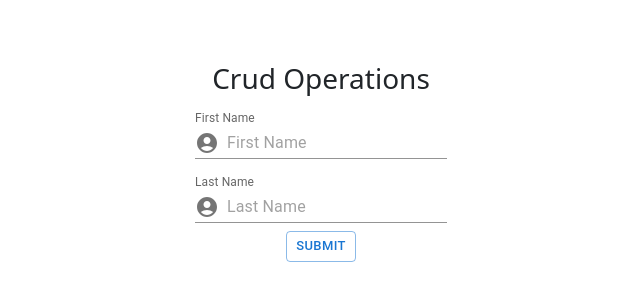
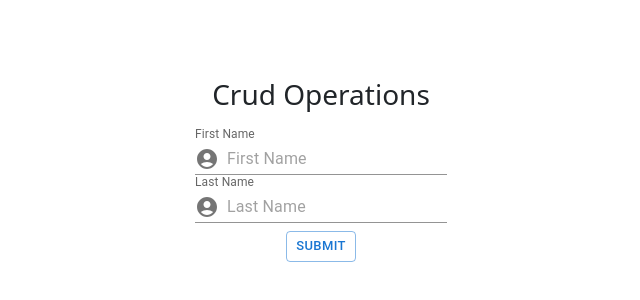
Before and after one commit to AleksaMarjanov/CRUD-with-Mock-Api, a React (Create React App) app: page / in a window 1280 px wide. Shown: the part 238-538 px from the top of the page, without its empty margins (319-959 px from the left). Built offline with nearby package versions, Linux system fonts and the light colour scheme.

Commit message:
updated mockapi/styling

```diff
--- a/src/App.css
+++ b/src/App.css
@@ -1,7 +1,48 @@
 .main {
   height: 100vh;
   display: flex;
+  flex-direction: column;
   justify-content: center;
   align-items: center;
   flex-direction: column;
 }
+
+.datagrid {
+  display: flex;
+  width: 100%;
+  /* height: 100%; */
+  flex-direction: column;
+  align-items: center;
+  justify-content: center;
+  min-height: screen;
+}
+
+.createMenu {
+  display: flex;
+  align-items: center;
+  justify-content: center;
+  flex-direction: column;
+  margin-top: 1rem;
+}
+
+.create-menu-items {
+  display: flex;
+  align-items: center;
+  justify-content: center;
+  flex-direction: column;
+}
+
+.readMenu {
+  display: flex;
+  align-items: center;
+  justify-content: center;
+  flex-direction: column;
+  width: 910px;
+}
+
+@media screen and (max-width: 480px) {
+  .readMenu {
+    width: 70%;
+    overflow: hidden;
+  }
+}
--- a/src/App.js
+++ b/src/App.js
@@ -8,9 +8,9 @@ function App() {
   return (
     <div className="main">
       <Routes>
-        <Route path="/" element={<Create />} />
-        <Route path="read" exact element={<Read />} />
-        <Route path="update" exact element={<Update />} />
+        <Route path="/" element={<Create />} className="datagrid"/>
+        <Route path="read" exact element={<Read />} className="datagrid"/>
+        <Route path="update" exact element={<Update />} className="datagrid"/>
       </Routes>
     </div>
   );
--- a/src/components/create/Create.jsx
+++ b/src/components/create/Create.jsx
@@ -23,7 +23,7 @@ const Create = () => {
 
   const sendDataToAPI = () => {
     axios
-      .post(`https://6277c8b22f94a1d7061233cb.mockapi.io/Crud`, {
+      .post(`https://6325d71d4cd1a2834c458ea8.mockapi.io/CrudApp`, {
         firstName,
         lastName,
       })
@@ -33,9 +33,10 @@ const Create = () => {
   };
 
   return (
-    <>
+    <div className="createMenu">
       <h3> Crud Operations</h3>
       <Box sx={{ "& > :not(style)": { m: 1 } }}>
+      <div className="create-menu-items">
         <FormControl variant="standard">
           <InputLabel htmlFor="firstName">First Name</InputLabel>
           <Input
@@ -50,8 +51,8 @@ const Create = () => {
             }
           />
         </FormControl>
-      </Box>
-      <Box sx={{ "& > :not(style)": { m: 1 } }}>
+        {/* </Box> */}
+        {/* <Box sx={{ "& > :not(style)": { m: 1 } }}> */}
         <FormControl variant="standard">
           <InputLabel htmlFor="firstName">Last Name</InputLabel>
           <Input
@@ -66,11 +67,13 @@ const Create = () => {
             }
           />
         </FormControl>
+
+      </div>
       </Box>
       <Button onClick={sendDataToAPI} variant="outlined" size="small">
         Submit
       </Button>
-    </>
+    </div>
   );
 };
 
--- a/src/components/read/Read.jsx
+++ b/src/components/read/Read.jsx
@@ -2,6 +2,7 @@ import React, { useEffect, useState } from "react";
 import "bootstrap/dist/css/bootstrap.min.css";
 import { DataGrid } from "@mui/x-data-grid";
 import axios from "axios";
+import '../../App.css';
 // import Button from "@mui/material/Button";
 import IconButton from "@mui/material/IconButton";
 import DeleteIcon from "@mui/icons-material/Delete";
@@ -14,7 +15,7 @@ const Read = () => {
 
   useEffect(() => {
     axios
-      .get(`https://6277c8b22f94a1d7061233cb.mockapi.io/Crud`)
+      .get(`https://6325d71d4cd1a2834c458ea8.mockapi.io/CrudApp`)
       .then((getData) => {
         setApiData(getData.data);
         console.log(getData.data);
@@ -29,7 +30,7 @@ const Read = () => {
 
   const getData = () => {
     axios
-      .get(`https://6277c8b22f94a1d7061233cb.mockapi.io/Crud`)
+      .get(`https://6325d71d4cd1a2834c458ea8.mockapi.io/CrudApp`)
       .then((getData) => {
         setApiData(getData.data);
       });
@@ -37,7 +38,7 @@ const Read = () => {
 
   const onDelete = (id) => {
     axios
-      .delete(`https://6277c8b22f94a1d7061233cb.mockapi.io/Crud/${id}`)
+      .delete(`https://6325d71d4cd1a2834c458ea8.mockapi.io/CrudApp/${id}`)
       .then(() => {
         getData();
       });
@@ -81,8 +82,9 @@ const Read = () => {
   const navigateBack = () => navigate("/");
 
   return (
-    <>
-      <div style={{ marginTop: "20px", height: 400, width: "50%" }}>
+
+    <div className="readMenu">
+      <div style={{ marginTop: "20px", height: 400, width: "100%" }}>
         <DataGrid
           rows={apiData}
           getRowId={(row) => row.id}
@@ -94,7 +96,7 @@ const Read = () => {
       <button className="btn btn-success mt-5" onClick={navigateBack}>
         Create User
       </button>
-    </>
+    </div>
   );
 };
 
--- a/src/components/update/Update.jsx
+++ b/src/components/update/Update.jsx
@@ -24,7 +24,7 @@ const Update = () => {
   // Sending updated data with METHOD put to the Mock API
   const sendDataToAPI = () => {
     axios
-      .put(`https://6277c8b22f94a1d7061233cb.mockapi.io/Crud/${ID}`, {
+      .put(`https://6325d71d4cd1a2834c458ea8.mockapi.io/CrudApp/${ID}`, {
         firstName,
         lastName,
       })
```
